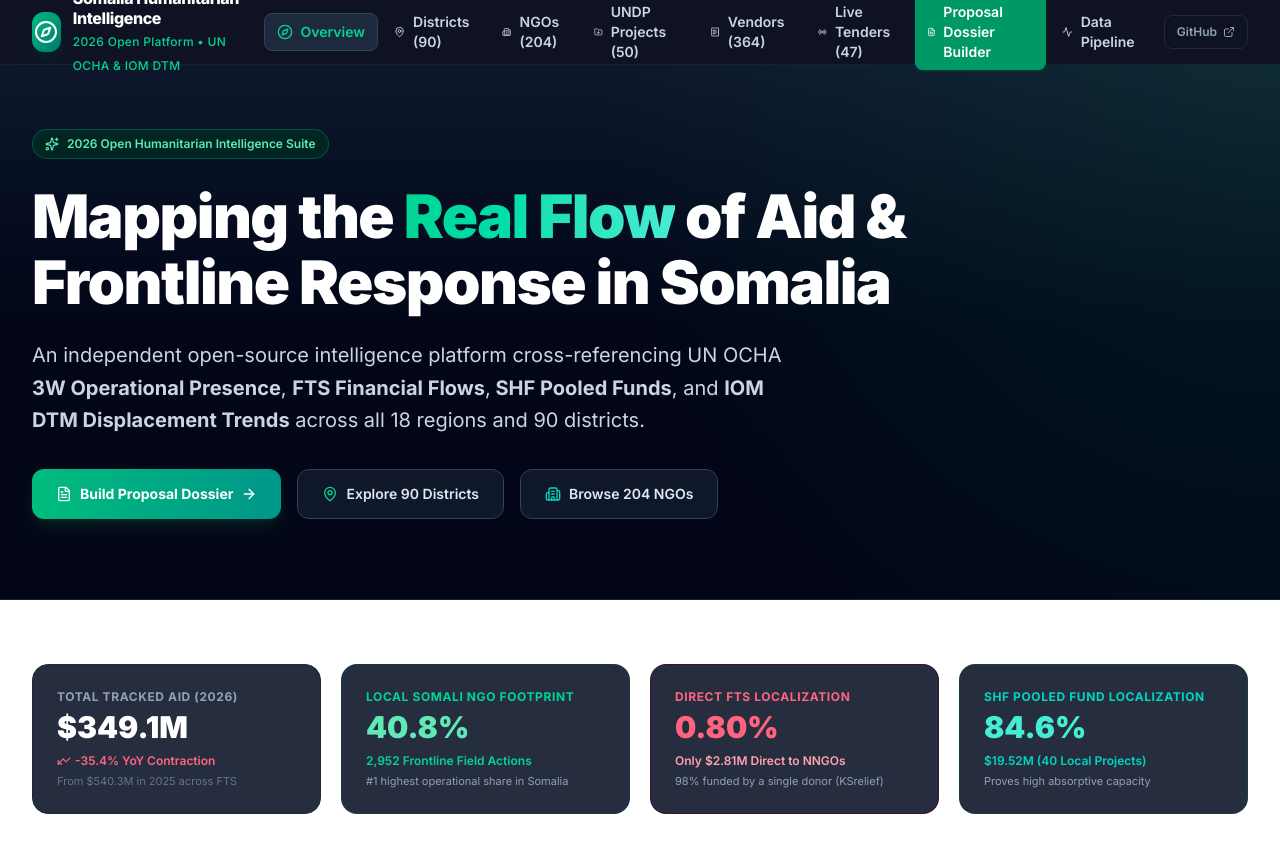
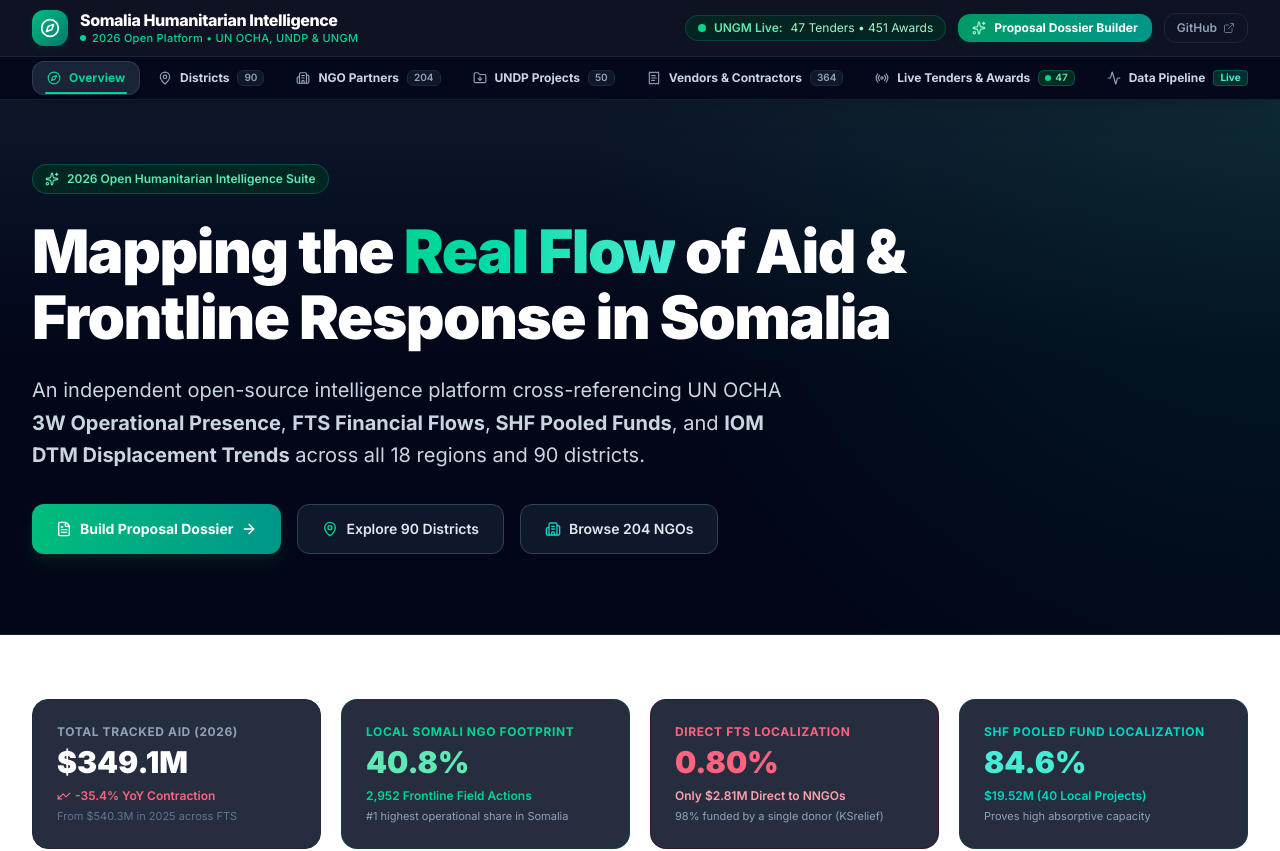
Before and after one commit to ducesane/Somali-Humanitarian-Data, a Next.js app in the folder portal/: page / in a window 1280 px wide. Shown: the top 851 px of the page. Built offline with nearby package versions, Linux system fonts and the light colour scheme.

Commit message:
feat: two-tier navbar layout separating global branding/actions from navigation tabs

```diff
--- a/portal/src/components/Navbar.tsx
+++ b/portal/src/components/Navbar.tsx
@@ -13,19 +13,21 @@ import {
   ExternalLink,
   FolderDown,
   ReceiptText,
-  Radio
+  Radio,
+  Sparkles,
+  Trophy,
+  ChevronRight
 } from 'lucide-react';
 import { useState } from 'react';
 
-const NAV_ITEMS = [
+const PRIMARY_TABS = [
   { href: '/', label: 'Overview', icon: Compass },
-  { href: '/districts', label: 'Districts (90)', icon: MapPin },
-  { href: '/ngos', label: 'NGOs (204)', icon: Building2 },
-  { href: '/undp-projects', label: 'UNDP Projects (50)', icon: FolderDown },
-  { href: '/vendors', label: 'Vendors (364)', icon: ReceiptText },
-  { href: '/tenders', label: 'Live Tenders (47)', icon: Radio },
-  { href: '/dossier-builder', label: 'Proposal Dossier Builder', icon: FileText, highlight: true },
-  { href: '/pipeline', label: 'Data Pipeline', icon: Activity },
+  { href: '/districts', label: 'Districts', count: '90', icon: MapPin },
+  { href: '/ngos', label: 'NGO Partners', count: '204', icon: Building2 },
+  { href: '/undp-projects', label: 'UNDP Projects', count: '50', icon: FolderDown },
+  { href: '/vendors', label: 'Vendors & Contractors', count: '364', icon: ReceiptText },
+  { href: '/tenders', label: 'Live Tenders & Awards', count: '47', icon: Radio, isLive: true },
+  { href: '/pipeline', label: 'Data Pipeline', icon: Activity, badge: 'Live' },
 ];
 
 export default function Navbar() {
@@ -33,92 +35,191 @@ export default function Navbar() {
   const [isOpen, setIsOpen] = useState(false);
 
   return (
-    <header className="sticky top-0 z-50 bg-slate-950/95 backdrop-blur-md border-b border-emerald-900/40 text-white">
+    <header className="sticky top-0 z-50 bg-slate-950/95 backdrop-blur-md border-b border-emerald-900/30 text-white shadow-xl">
+      {/* ============================================================== */}
+      {/* TIER 1: BRANDING, STATUS INDICATORS & GLOBAL ACTIONS */}
+      {/* ============================================================== */}
+      <div className="border-b border-slate-800/80">
         <div className="max-w-7xl mx-auto px-4 sm:px-6 lg:px-8">
-        <div className="flex items-center justify-between h-16">
-          {/* Logo / Brand */}
+          <div className="flex items-center justify-between h-14">
+
+            {/* Brand Logo & Title */}
             <Link href="/" className="flex items-center gap-3 group">
-            <div className="w-10 h-10 rounded-xl bg-gradient-to-br from-emerald-500 to-teal-700 flex items-center justify-center shadow-lg shadow-emerald-950/50 group-hover:scale-105 transition-transform">
-              <Compass className="w-6 h-6 text-white" />
+              <div className="w-9 h-9 rounded-xl bg-gradient-to-br from-emerald-500 to-teal-700 flex items-center justify-center shadow-md shadow-emerald-950/50 group-hover:scale-105 transition-transform">
+                <Compass className="w-5 h-5 text-white" />
               </div>
               <div>
-              <span className="font-extrabold text-base tracking-tight text-white block leading-tight">
+                <span className="font-extrabold text-sm sm:text-base tracking-tight text-white block leading-tight">
                   Somalia Humanitarian Intelligence
                 </span>
-              <span className="text-xs text-emerald-400 font-medium tracking-wide">
-                2026 Open Platform &bull; UN OCHA &amp; IOM DTM
+                <span className="text-[11px] text-emerald-400 font-medium tracking-wide flex items-center gap-1.5">
+                  <span className="w-1.5 h-1.5 rounded-full bg-emerald-400 animate-pulse"></span>
+                  2026 Open Platform &bull; UN OCHA, UNDP &amp; UNGM
                 </span>
               </div>
             </Link>
 
-          {/* Desktop Navigation */}
-          <nav className="hidden md:flex items-center gap-1">
-            {NAV_ITEMS.map((item) => {
-              const Icon = item.icon;
-              const isActive = pathname === item.href;
-              return (
+            {/* Right Side: Live Badge, Dossier CTA & GitHub */}
+            <div className="hidden md:flex items-center gap-3">
+              {/* UNGM Pipeline Quick Indicator */}
               <Link
-                  key={item.href}
-                  href={item.href}
-                  className={`flex items-center gap-2 px-3 py-2 rounded-lg text-sm font-semibold transition-all ${
-                    item.highlight
-                      ? 'bg-emerald-600 hover:bg-emerald-500 text-white shadow-sm shadow-emerald-900/50'
-                      : isActive
-                      ? 'bg-slate-800 text-emerald-400 border border-slate-700'
-                      : 'text-slate-300 hover:text-white hover:bg-slate-900'
-                  }`}
+                href="/tenders"
+                className="hidden lg:flex items-center gap-2 px-3 py-1 rounded-full bg-emerald-950/70 border border-emerald-800/60 text-xs text-emerald-300 hover:bg-emerald-900/50 transition-colors"
+                title="View active tenders and contract awards"
               >
-                  <Icon className="w-4 h-4" />
-                  {item.label}
+                <span className="w-2 h-2 rounded-full bg-emerald-400 animate-pulse"></span>
+                <span className="font-semibold">UNGM Live:</span>
+                <span className="font-mono text-emerald-200">47 Tenders &bull; 451 Awards</span>
               </Link>
-              );
-            })}
 
+              {/* Proposal Dossier Builder CTA Button */}
+              <Link
+                href="/dossier-builder"
+                className="inline-flex items-center gap-2 px-3.5 py-1.5 rounded-xl bg-gradient-to-r from-emerald-600 to-teal-600 hover:from-emerald-500 hover:to-teal-500 text-white font-bold text-xs shadow-md shadow-emerald-950/40 transition-all hover:scale-102"
+              >
+                <Sparkles className="w-3.5 h-3.5 text-emerald-200" />
+                <span>Proposal Dossier Builder</span>
+              </Link>
+
+              {/* GitHub Link */}
               <a
                 href="https://github.com/ducesane/Somali-Humanitarian-Data"
                 target="_blank"
                 rel="noreferrer"
-              className="ml-2 flex items-center gap-1.5 px-3 py-2 text-xs font-semibold text-slate-400 hover:text-white hover:bg-slate-900 rounded-lg transition-colors border border-slate-800"
+                className="flex items-center gap-1.5 px-3 py-1.5 text-xs font-semibold text-slate-400 hover:text-white hover:bg-slate-900 rounded-xl transition-colors border border-slate-800"
               >
-              GitHub <ExternalLink className="w-3 h-3" />
+                <span>GitHub</span>
+                <ExternalLink className="w-3 h-3 text-slate-500" />
               </a>
-          </nav>
+            </div>
 
-          {/* Mobile menu button */}
+            {/* Mobile Hamburger Button */}
             <div className="flex md:hidden">
               <button
                 onClick={() => setIsOpen(!isOpen)}
-              className="p-2 rounded-lg text-slate-400 hover:text-white hover:bg-slate-800"
+                className="p-2 rounded-xl text-slate-400 hover:text-white hover:bg-slate-800"
                 aria-label="Toggle menu"
               >
-              {isOpen ? <X className="w-6 h-6" /> : <Menu className="w-6 h-6" />}
+                {isOpen ? <X className="w-5 h-5" /> : <Menu className="w-5 h-5" />}
               </button>
             </div>
           </div>
         </div>
+      </div>
 
-      {/* Mobile menu dropdown */}
+      {/* ============================================================== */}
+      {/* TIER 2: PRIMARY HORIZONTAL NAVIGATION TABS */}
+      {/* ============================================================== */}
+      <div className="hidden md:block bg-slate-950/80">
+        <div className="max-w-7xl mx-auto px-4 sm:px-6 lg:px-8">
+          <nav className="flex items-center gap-1 overflow-x-auto no-scrollbar py-1">
+            {PRIMARY_TABS.map((tab) => {
+              const Icon = tab.icon;
+              const isActive = pathname === tab.href || (tab.href !== '/' && pathname.startsWith(tab.href));
+
+              return (
+                <Link
+                  key={tab.href}
+                  href={tab.href}
+                  className={`flex items-center gap-2 px-3.5 py-2 rounded-xl text-xs font-bold transition-all whitespace-nowrap shrink-0 relative ${
+                    isActive
+                      ? 'bg-slate-800/90 text-emerald-400 border border-slate-700/80 shadow-sm'
+                      : 'text-slate-300 hover:text-white hover:bg-slate-900/80'
+                  }`}
+                >
+                  <Icon className={`w-3.5 h-3.5 ${isActive ? 'text-emerald-400' : 'text-slate-400'}`} />
+                  <span>{tab.label}</span>
+
+                  {/* Count / Live Badge */}
+                  {tab.count && (
+                    <span
+                      className={`text-[10px] font-mono px-1.5 py-0.2 rounded-md font-semibold ${
+                        tab.isLive
+                          ? 'bg-emerald-950 text-emerald-300 border border-emerald-800/80'
+                          : isActive
+                          ? 'bg-emerald-950/60 text-emerald-300'
+                          : 'bg-slate-900 text-slate-400 border border-slate-800'
+                      }`}
+                    >
+                      {tab.isLive && <span className="inline-block w-1.5 h-1.5 rounded-full bg-emerald-400 mr-1 animate-pulse"></span>}
+                      {tab.count}
+                    </span>
+                  )}
+
+                  {tab.badge && (
+                    <span className="text-[10px] font-bold px-1.5 py-0.2 rounded bg-teal-950 text-teal-300 border border-teal-800/80">
+                      {tab.badge}
+                    </span>
+                  )}
+
+                  {/* Active Bottom Highlight Line */}
+                  {isActive && (
+                    <span className="absolute bottom-0 left-3 right-3 h-0.5 bg-emerald-400 rounded-full" />
+                  )}
+                </Link>
+              );
+            })}
+          </nav>
+        </div>
+      </div>
+
+      {/* ============================================================== */}
+      {/* MOBILE MENU DROPDOWN */}
+      {/* ============================================================== */}
       {isOpen && (
-        <div className="md:hidden border-t border-slate-800 bg-slate-950 px-4 pt-2 pb-4 space-y-1">
-          {NAV_ITEMS.map((item) => {
+        <div className="md:hidden border-t border-slate-800 bg-slate-950 px-4 pt-3 pb-5 space-y-1">
+          {/* Mobile Proposal Builder Button */}
+          <Link
+            href="/dossier-builder"
+            onClick={() => setIsOpen(false)}
+            className="flex items-center justify-between px-3 py-2.5 rounded-xl bg-gradient-to-r from-emerald-600 to-teal-600 text-white font-bold text-xs mb-3 shadow-md"
+          >
+            <div className="flex items-center gap-2">
+              <Sparkles className="w-4 h-4" />
+              <span>Proposal Dossier Builder</span>
+            </div>
+            <ChevronRight className="w-4 h-4 text-emerald-200" />
+          </Link>
+
+          {/* Navigation Links */}
+          {PRIMARY_TABS.map((item) => {
             const Icon = item.icon;
-            const isActive = pathname === item.href;
+            const isActive = pathname === item.href || (item.href !== '/' && pathname.startsWith(item.href));
             return (
               <Link
                 key={item.href}
                 href={item.href}
                 onClick={() => setIsOpen(false)}
-                className={`flex items-center gap-3 px-3 py-2.5 rounded-lg text-sm font-semibold ${
+                className={`flex items-center justify-between px-3 py-2.5 rounded-xl text-xs font-bold ${
                   isActive
-                    ? 'bg-slate-800 text-emerald-400'
+                    ? 'bg-slate-800 text-emerald-400 border border-slate-700'
                     : 'text-slate-300 hover:bg-slate-900 hover:text-white'
                 }`}
               >
-                <Icon className="w-5 h-5" />
-                {item.label}
+                <div className="flex items-center gap-2.5">
+                  <Icon className="w-4 h-4" />
+                  <span>{item.label}</span>
+                </div>
+                {item.count && (
+                  <span className="text-[10px] font-mono px-2 py-0.5 rounded bg-slate-900 text-slate-400 border border-slate-800">
+                    {item.count}
+                  </span>
+                )}
               </Link>
             );
           })}
+
+          <div className="pt-3 border-t border-slate-800 mt-2">
+            <a
+              href="https://github.com/ducesane/Somali-Humanitarian-Data"
+              target="_blank"
+              rel="noreferrer"
+              className="flex items-center justify-center gap-2 px-3 py-2 text-xs font-semibold text-slate-400 hover:text-white bg-slate-900 rounded-xl transition-colors border border-slate-800"
+            >
+              <span>View Source on GitHub</span>
+              <ExternalLink className="w-3.5 h-3.5" />
+            </a>
+          </div>
         </div>
       )}
     </header>
```
Lines whose indentation alone changed are shown as unchanged.
